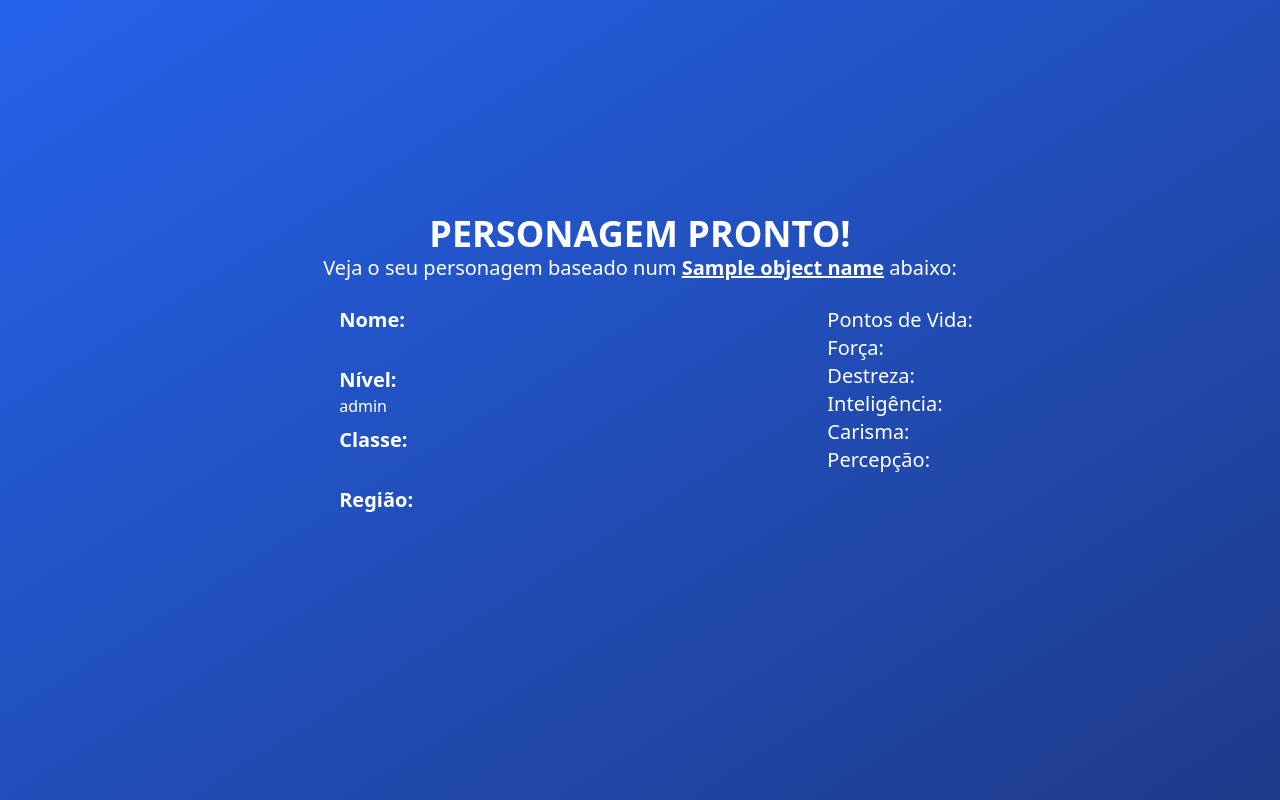
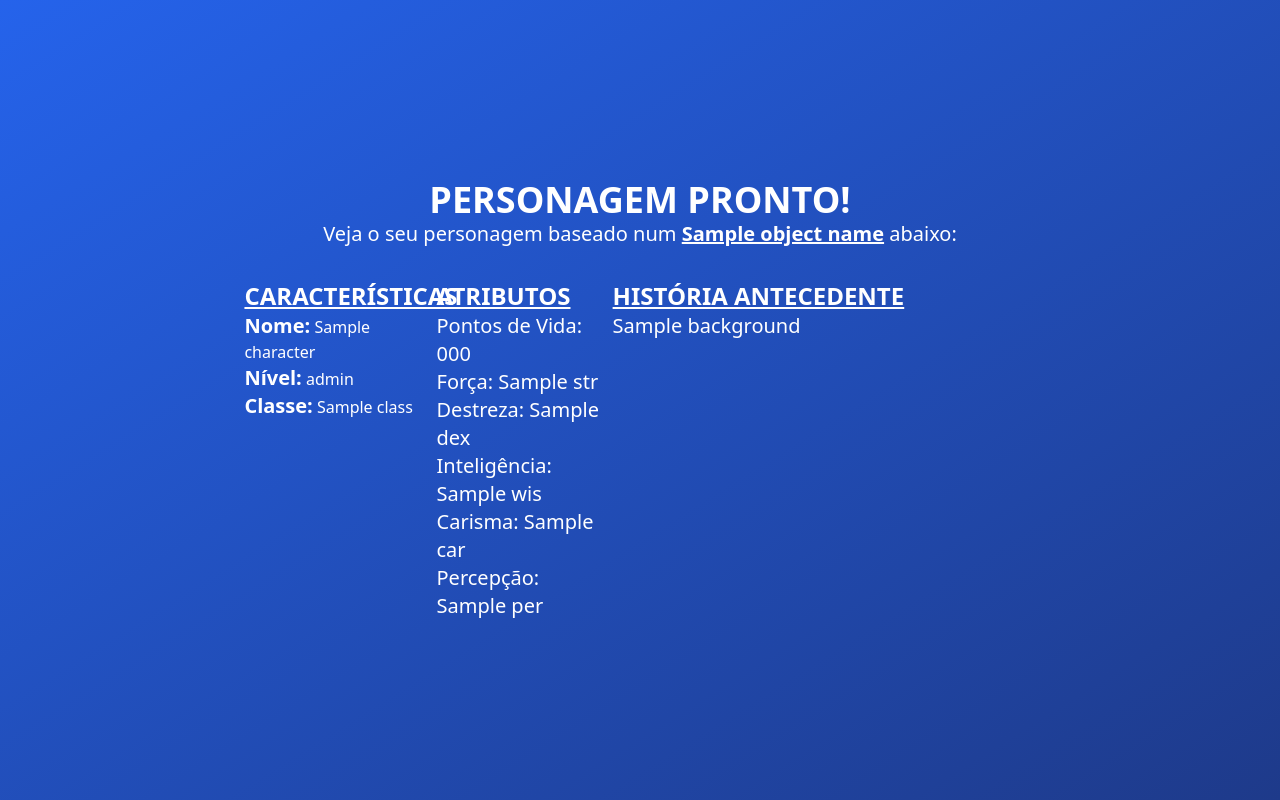
Before and after one commit to Reifendruckanzeige/app, a Flask app: template templates/character.html in a window 1280 px wide. Run offline with Flask 2, Linux system fonts and the light colour scheme; the template is opened without the code that fills it: most values are stand-ins (such as "Sample title", 1, 10 or a date in 2020).

Commit message:
Fixed character html and some refactor

```diff
--- a/app.py
+++ b/app.py
@@ -19,8 +19,8 @@
         charLevel = request.form.get("charLevel")
 
         if(objectName and charLevel):
-            message = accessGPT(objectName, charLevel)
-            return render_template("character.html", message=message, objectName=objectName, charLevel=charLevel)
+            character = accessGPT(objectName, charLevel)
+            return render_template("character.html", character=character, objectName=objectName, charLevel=charLevel)
 
         errors = {
             "message": "Houve erro ao ler o campos do formulário!"
--- a/static/css/main.css
+++ b/static/css/main.css
@@ -534,6 +534,68 @@
   --tw-backdrop-sepia:  ;
 }
 
+.container {
+  width: 100%;
+}
+
+@media (min-width: 640px) {
+  .container {
+    max-width: 640px;
+  }
+}
+
+@media (min-width: 768px) {
+  .container {
+    max-width: 768px;
+  }
+}
+
+@media (min-width: 1024px) {
+  .container {
+    max-width: 1024px;
+  }
+}
+
+@media (min-width: 1280px) {
+  .container {
+    max-width: 1280px;
+  }
+}
+
+@media (min-width: 1536px) {
+  .container {
+    max-width: 1536px;
+  }
+}
+
+.col-span-6 {
+  grid-column: span 6 / span 6;
+}
+
+.col-span-12 {
+  grid-column: span 12 / span 12;
+}
+
+.col-span-4 {
+  grid-column: span 4 / span 4;
+}
+
+.col-span-8 {
+  grid-column: span 8 / span 8;
+}
+
+.col-span-3 {
+  grid-column: span 3 / span 3;
+}
+
+.col-span-9 {
+  grid-column: span 9 / span 9;
+}
+
+.col-span-5 {
+  grid-column: span 5 / span 5;
+}
+
 .m-0 {
   margin: 0px;
 }
@@ -542,8 +604,9 @@
   margin: 1rem;
 }
 
-.m-2 {
-  margin: 0.5rem;
+.mx-3 {
+  margin-left: 0.75rem;
+  margin-right: 0.75rem;
 }
 
 .my-2 {
@@ -551,75 +614,41 @@
   margin-bottom: 0.5rem;
 }
 
-.mx-2 {
-  margin-left: 0.5rem;
-  margin-right: 0.5rem;
+.mx-20 {
+  margin-left: 5rem;
+  margin-right: 5rem;
 }
 
-.mx-4 {
-  margin-left: 1rem;
-  margin-right: 1rem;
+.ml-2 {
+  margin-left: 0.5rem;
 }
 
-.mx-3 {
-  margin-left: 0.75rem;
-  margin-right: 0.75rem;
+.ml-8 {
+  margin-left: 2rem;
+}
+
+.mt-12 {
+  margin-top: 3rem;
+}
+
+.mt-2 {
+  margin-top: 0.5rem;
 }
 
 .mt-6 {
   margin-top: 1.5rem;
 }
 
-.mb-2 {
-  margin-bottom: 0.5rem;
-}
-
-.mt-3 {
-  margin-top: 0.75rem;
-}
-
-.mt-2 {
-  margin-top: 0.5rem;
-}
-
-.mb-8 {
-  margin-bottom: 2rem;
-}
-
-.mt-4 {
-  margin-top: 1rem;
-}
-
-.ml-4 {
-  margin-left: 1rem;
-}
-
-.ml-8 {
-  margin-left: 2rem;
+.mt-8 {
+  margin-top: 2rem;
 }
 
 .ml-12 {
   margin-left: 3rem;
 }
 
-.ml-16 {
-  margin-left: 4rem;
-}
-
-.ml-14 {
-  margin-left: 3.5rem;
-}
-
-.ml-2 {
-  margin-left: 0.5rem;
-}
-
-.mt-8 {
-  margin-top: 2rem;
-}
-
-.mt-12 {
-  margin-top: 3rem;
+.mt-4 {
+  margin-top: 1rem;
 }
 
 .block {
@@ -630,8 +659,16 @@
   display: flex;
 }
 
+.grid {
+  display: grid;
+}
+
 .h-screen {
   height: 100vh;
+}
+
+.h-full {
+  height: 100%;
 }
 
 .w-full {
@@ -670,9 +735,20 @@
   justify-content: center;
 }
 
-.divide-indigo-400 > :not([hidden]) ~ :not([hidden]) {
-  --tw-divide-opacity: 1;
-  border-color: rgb(129 140 248 / var(--tw-divide-opacity));
+.justify-around {
+  justify-content: space-around;
+}
+
+.gap-10 {
+  gap: 2.5rem;
+}
+
+.gap-8 {
+  gap: 2rem;
+}
+
+.gap-4 {
+  gap: 1rem;
 }
 
 .self-start {
@@ -873,33 +830,28 @@
   padding-right: 3rem;
 }
 
-.py-4 {
-  padding-top: 1rem;
-  padding-bottom: 1rem;
-}
-
-.px-8 {
-  padding-left: 2rem;
-  padding-right: 2rem;
-}
-
 .py-2 {
   padding-top: 0.5rem;
   padding-bottom: 0.5rem;
 }
 
-.px-20 {
-  padding-left: 5rem;
-  padding-right: 5rem;
+.py-4 {
+  padding-top: 1rem;
+  padding-bottom: 1rem;
 }
 
 .text-left {
   text-align: left;
 }
 
-.text-3xl {
-  font-size: 1.875rem;
-  line-height: 2.25rem;
+.text-2xl {
+  font-size: 1.5rem;
+  line-height: 2rem;
+}
+
+.text-sm {
+  font-size: 0.875rem;
+  line-height: 1.25rem;
 }
 
 .text-xl {
@@ -912,32 +864,12 @@
   line-height: 1;
 }
 
-.text-4xl {
-  font-size: 2.25rem;
-  line-height: 2.5rem;
-}
-
-.text-2xl {
-  font-size: 1.5rem;
-  line-height: 2rem;
-}
-
-.text-sm {
-  font-size: 0.875rem;
-  line-height: 1.25rem;
-}
-
 .font-bold {
   font-weight: 700;
 }
 
 .font-medium {
   font-weight: 500;
-}
-
-.text-white {
-  --tw-text-opacity: 1;
-  color: rgb(255 255 255 / var(--tw-text-opacity));
 }
 
 .text-gray-900 {
@@ -974,62 +906,78 @@
   --tw-ring-color: rgb(59 130 246 / var(--tw-ring-opacity));
 }
 
-@media (prefers-color-scheme: dark) {
-  .dark\:border-gray-600 {
-    --tw-border-opacity: 1;
-    border-color: rgb(75 85 99 / var(--tw-border-opacity));
-  }
-
-  .dark\:bg-gray-700 {
-    --tw-bg-opacity: 1;
-    background-color: rgb(55 65 81 / var(--tw-bg-opacity));
-  }
-
-  .dark\:text-white {
-    --tw-text-opacity: 1;
-    color: rgb(255 255 255 / var(--tw-text-opacity));
-  }
-
-  .dark\:placeholder-gray-400::-moz-placeholder {
-    --tw-placeholder-opacity: 1;
-    color: rgb(156 163 175 / var(--tw-placeholder-opacity));
-  }
-
-  .dark\:placeholder-gray-400::placeholder {
-    --tw-placeholder-opacity: 1;
-    color: rgb(156 163 175 / var(--tw-placeholder-opacity));
-  }
-
-  .dark\:focus\:border-blue-500:focus {
-    --tw-border-opacity: 1;
-    border-color: rgb(59 130 246 / var(--tw-border-opacity));
-  }
-
-  .dark\:focus\:ring-blue-500:focus {
-    --tw-ring-opacity: 1;
-    --tw-ring-color: rgb(59 130 246 / var(--tw-ring-opacity));
-  }
-}
-
 @media (min-width: 768px) {
   .md\:m-10 {
     margin: 2.5rem;
+  }
+
+  .md\:mx-6 {
+    margin-left: 1.5rem;
+    margin-right: 1.5rem;
+  }
+
+  .md\:mx-12 {
+    margin-left: 3rem;
+    margin-right: 3rem;
+  }
+
+  .md\:mx-20 {
+    margin-left: 5rem;
+    margin-right: 5rem;
+  }
+
+  .md\:mx-32 {
+    margin-left: 8rem;
+    margin-right: 8rem;
+  }
+
+  .md\:mx-10 {
+    margin-left: 2.5rem;
+    margin-right: 2.5rem;
   }
 
   .md\:ml-0 {
     margin-left: 0px;
   }
 
-  .md\:mt-4 {
-    margin-top: 1rem;
-  }
-
   .md\:mt-0 {
     margin-top: 0px;
   }
 
+  .md\:mt-8 {
+    margin-top: 2rem;
+  }
+
+  .md\:ml-10 {
+    margin-left: 2.5rem;
+  }
+
+  .md\:ml-20 {
+    margin-left: 5rem;
+  }
+
+  .md\:grid {
+    display: grid;
+  }
+
+  .md\:w-2\/3 {
+    width: 66.666667%;
+  }
+
+  .md\:grid-cols-12 {
+    grid-template-columns: repeat(12, minmax(0, 1fr));
+  }
+
   .md\:flex-row {
     flex-direction: row;
+  }
+
+  .md\:flex-col {
+    flex-direction: column;
+  }
+
+  .md\:content-center {
+    align-content: center;
   }
 
   .md\:justify-center {
@@ -1040,44 +988,12 @@
     justify-content: space-between;
   }
 
-  .md\:self-start {
-    align-self: flex-start;
+  .md\:gap-4 {
+    gap: 1rem;
   }
 
-  .md\:self-end {
-    align-self: flex-end;
-  }
-
-  .md\:pl-8 {
-    padding-left: 2rem;
-  }
-
-  .md\:pl-20 {
-    padding-left: 5rem;
-  }
-
-  .md\:pr-20 {
-    padding-right: 5rem;
-  }
-
-  .md\:pr-24 {
-    padding-right: 6rem;
-  }
-
-  .md\:pl-24 {
-    padding-left: 6rem;
-  }
-
-  .md\:pl-32 {
-    padding-left: 8rem;
-  }
-
-  .md\:pr-32 {
-    padding-right: 8rem;
-  }
-
-  .md\:pl-14 {
-    padding-left: 3.5rem;
+  .md\:gap-10 {
+    gap: 2.5rem;
   }
 
   .md\:text-2xl {
@@ -1102,19 +1013,27 @@
 }
 
 @media (min-width: 1024px) {
+  .lg\:mx-4 {
+    margin-left: 1rem;
+    margin-right: 1rem;
+  }
+
+  .lg\:ml-0 {
+    margin-left: 0px;
+  }
+
+  .lg\:flex-row {
+    flex-direction: row;
+  }
+
   .lg\:py-4 {
     padding-top: 1rem;
     padding-bottom: 1rem;
   }
 
-  .lg\:text-7xl {
-    font-size: 4.5rem;
-    line-height: 1;
-  }
-
-  .lg\:text-6xl {
-    font-size: 3.75rem;
-    line-height: 1;
+  .lg\:text-3xl {
+    font-size: 1.875rem;
+    line-height: 2.25rem;
   }
 
   .lg\:text-5xl {
@@ -1122,8 +1041,35 @@
     line-height: 1;
   }
 
-  .lg\:text-3xl {
-    font-size: 1.875rem;
-    line-height: 2.25rem;
+  .lg\:text-2xl {
+    font-size: 1.5rem;
+    line-height: 2rem;
+  }
+
+  .lg\:text-xl {
+    font-size: 1.25rem;
+    line-height: 1.75rem;
   }
 }
+
+@media (min-width: 1280px) {
+  .xl\:text-6xl {
+    font-size: 3.75rem;
+    line-height: 1;
+  }
+
+  .xl\:text-xl {
+    font-size: 1.25rem;
+    line-height: 1.75rem;
+  }
+
+  .xl\:text-2xl {
+    font-size: 1.5rem;
+    line-height: 2rem;
+  }
+
+  .xl\:text-yellow-400 {
+    --tw-text-opacity: 1;
+    color: rgb(250 204 21 / var(--tw-text-opacity));
+  }
+}
--- a/templates/character.html
+++ b/templates/character.html
@@ -3,37 +3,37 @@
 {% block title %} Personagem! {% endblock %}
 
 {% block content %}
-<div class="w-full h-screen flex justify-center items-center">
+<div class="w-full flex flex-col h-full justify-center items-center">
     <div class="text-white flex flex-col justify-center items-center m-4 md:m-10">
         <div class="flex flex-col justify-center items-center w-full">
             <h1 class="text-2xl md:text-4xl text-white font-bold">PERSONAGEM PRONTO!</h1>
             <h2 class="font-medium md:text-xl text-white ml-2 md:ml-0">Veja o seu personagem baseado num <strong><u>{{ objectName }}</u></strong> abaixo:</h2>
         </div>
 
-        <div class="flex flex-col md:flex-row md:justify-between w-full text-left mt-6 ml-8">
-            <div>
-                <h3 class="font-bold md:text-xl">Nome:</h3> {{ message['character']['name'] }}<br>
-                <h3 class="mt-2 font-bold md:text-xl">Nível:</h3> {{ charLevel }}<br>
-                <h3 class="mt-2 font-bold md:text-xl">Classe:</h3> {{ message['character']['class'] }}<br>
-                <h3 class="mt-2 font-bold md:text-xl">Região:</h3> {{ message['character']['region'] }}<br>
+        <div class="container flex lg:flex-row flex-col md:justify-center justify-around md:mt-8 md:ml-20 lg:ml-0 lg:mx-4">
+            <div class="md:grid md:grid-cols-12 md:gap-4 md:mt-0 mt-4">
+                <div class="col-span-6">
+                    <span class="font-bold underline md:text-xl xl:text-2xl">CARACTERÍSTICAS</span><br>
+                    <span class="text-sm font-bold xl:text-xl">Nome:</span> {{ character['name'] }}<br>
+                    <span class="text-sm mt-2 font-bold xl:text-xl">Nível:</span> {{ charLevel }}<br>
+                    <span class="text-sm mt-2 font-bold xl:text-xl">Classe:</span> {{ character['class'] }}<br>
+                </div>
+                <div class="col-span-6">
+                    <span class="font-bold underline md:text-xl xl:text-2xl">ATRIBUTOS</span>
+                    <ul>
+                        <li class="text-sm xl:text-xl">Pontos de Vida: {{ character['attributes']['hp'] }}</li>
+                        <li class="text-sm xl:text-xl">Força: {{ character['attributes']['str'] }}</li>
+                        <li class="text-sm xl:text-xl">Destreza: {{ character['attributes']['dex'] }}</li>
+                        <li class="text-sm xl:text-xl">Inteligência: {{ character['attributes']['wis'] }}</li>
+                        <li class="text-sm xl:text-xl">Carisma: {{ character['attributes']['car'] }}</li>
+                        <li class="text-sm xl:text-xl">Percepção: {{ character['attributes']['per'] }}</li>
+                    </ul>
+                </div>
             </div>
-
-            <div class="mt-8 md:mt-0">
-                <ul>
-                    <li class="font-medium md:text-xl">Pontos de Vida: {{ message['attrs']['hp'] }}</li>
-                    <li class="font-medium md:text-xl">Força: {{ message['attrs']['str'] }}</li>
-                    <li class="font-medium md:text-xl">Destreza: {{ message['attrs']['dex'] }}</li>
-                    <li class="font-medium md:text-xl">Inteligência: {{ message['attrs']['wis'] }}</li>
-                    <li class="font-medium md:text-xl">Carisma: {{ message['attrs']['car'] }}</li>
-                    <li class="font-medium md:text-xl">Percepção: {{ message['attrs']['per'] }}</li>
-                </ul>
+            <div class="md:w-2/3 md:mt-0 mt-4">
+                <span class="font-bold underline md:text-2xl xl:text-2xl">HISTÓRIA ANTECEDENTE</span><br>
+                <span class="text-sm xl:text-xl">{{ character['background'] }}</span>
             </div>
-        </div>
-
-        <div class="flex flex-row justify-start mt-12 w-full">
-            <p class="font-medium break-all w-full mx-3">
-                {{ message['background'] }}
-            </p>
         </div>
     </div>
 </div>
```
Also changed, not shown: other parts of static/css/main.css (+38 -134 lines), api.py (+5 -7 lines), prompt.py (+33 -33 lines).
